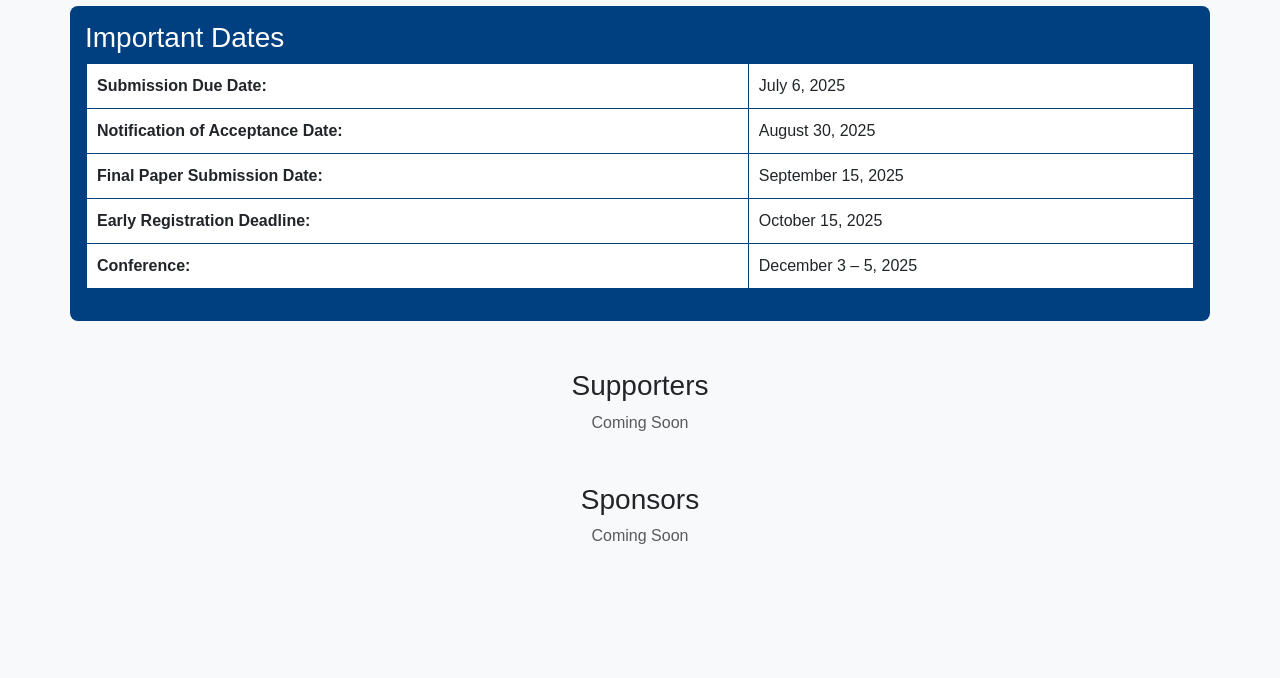
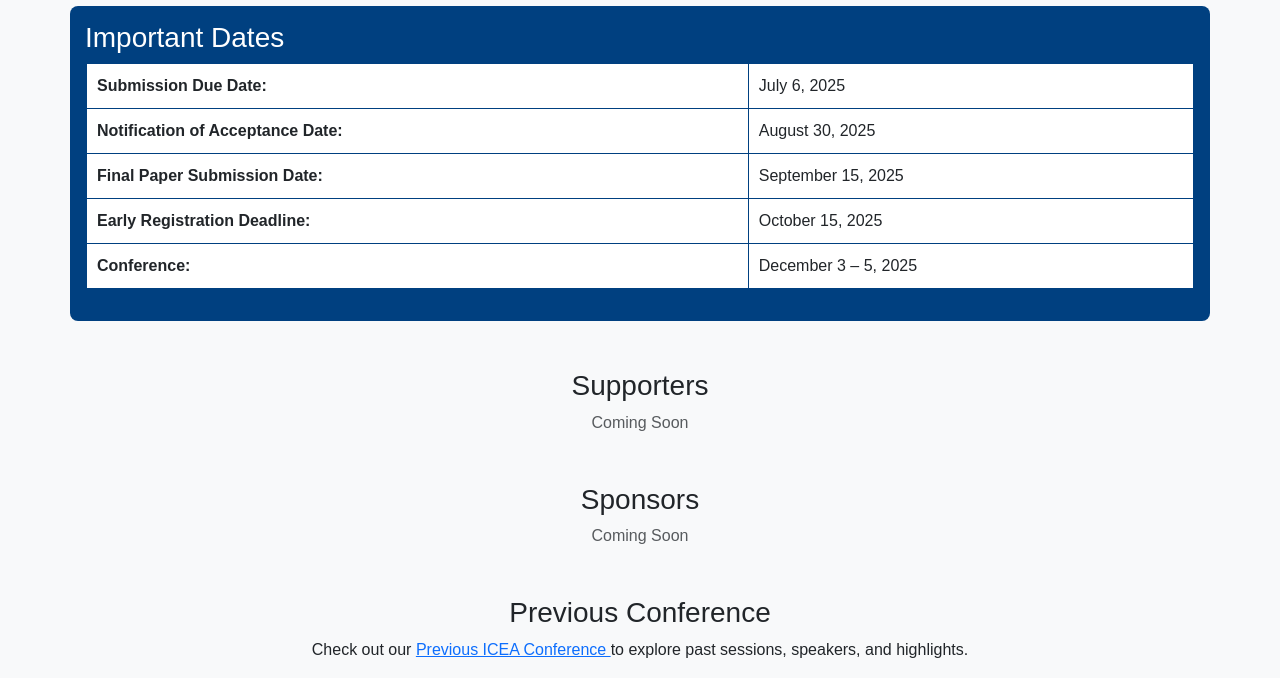
Before and after one commit to icea2025/latrobe, a Jekyll site: the page index.html, which Jekyll copies as it is, in a window 1280 px wide and 900 px high, scrolled down 925 px, cut to the strip 222-900 px from the top of the window. Built offline with Jekyll 4.4.1, drawn with Linux system fonts in a browser that asks for light colours; before the commit the page ends 1711 px from its top, so only the background shows below that.

Commit message:
Update index.html

```diff
--- a/index.html
+++ b/index.html
@@ -161,7 +161,17 @@
   <p class="text-muted">Coming Soon</p>
 </div>
 
-
+<!-- Previous Conference -->
+<div class="container text-center mt-5">
+  <h3>Previous Conference</h3>
+  <p>
+    Check out our
+    <a href="https://icea-conf.github.io/2024/committee/" target="_blank">
+      Previous ICEA Conference
+    </a>
+    to explore past sessions, speakers, and highlights.
+  </p>
+</div>
   <!-- Countdown Script -->
   <script>
     const targetDate = new Date("Dec 10, 2025 09:00:00").getTime();
```
